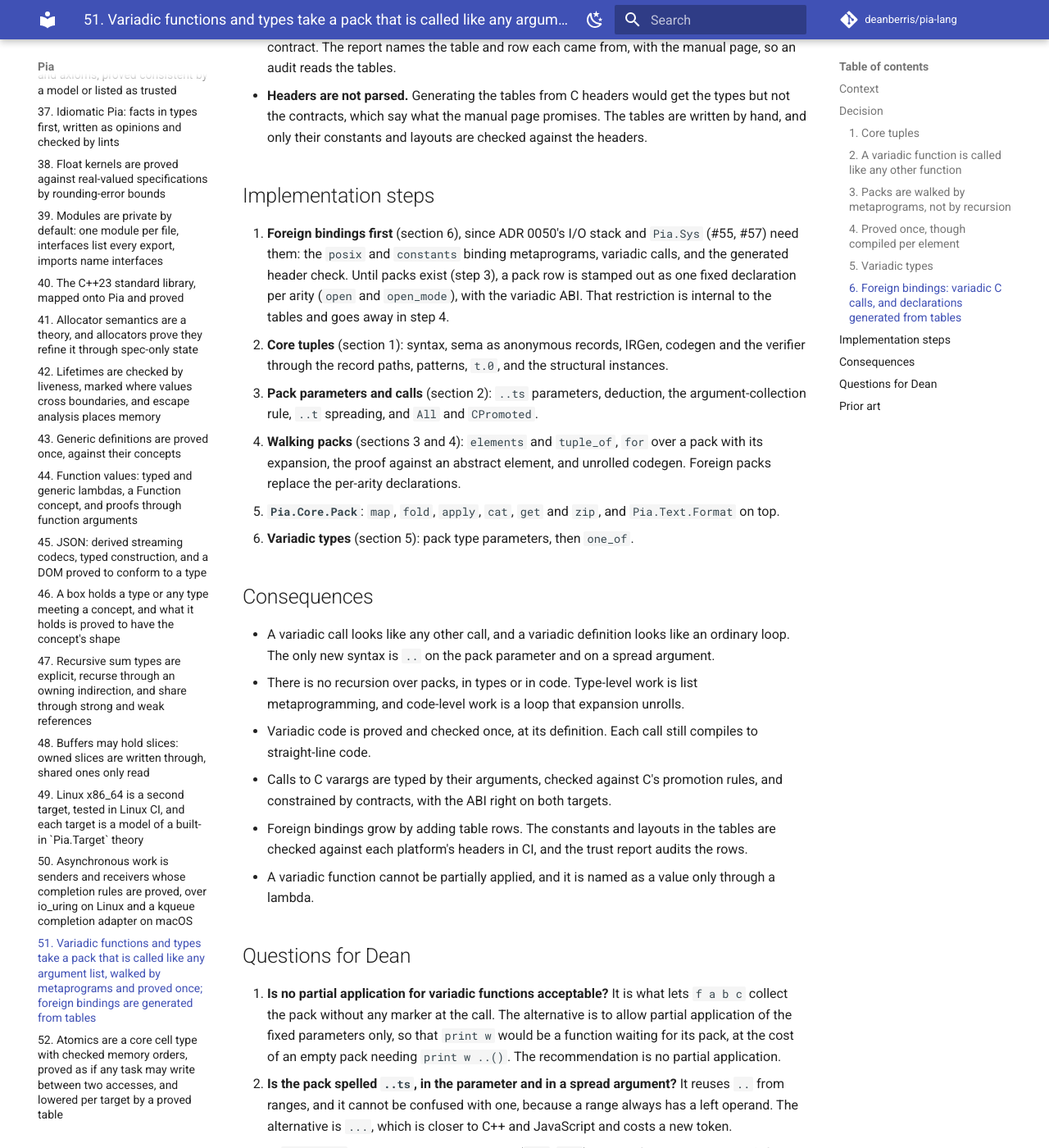
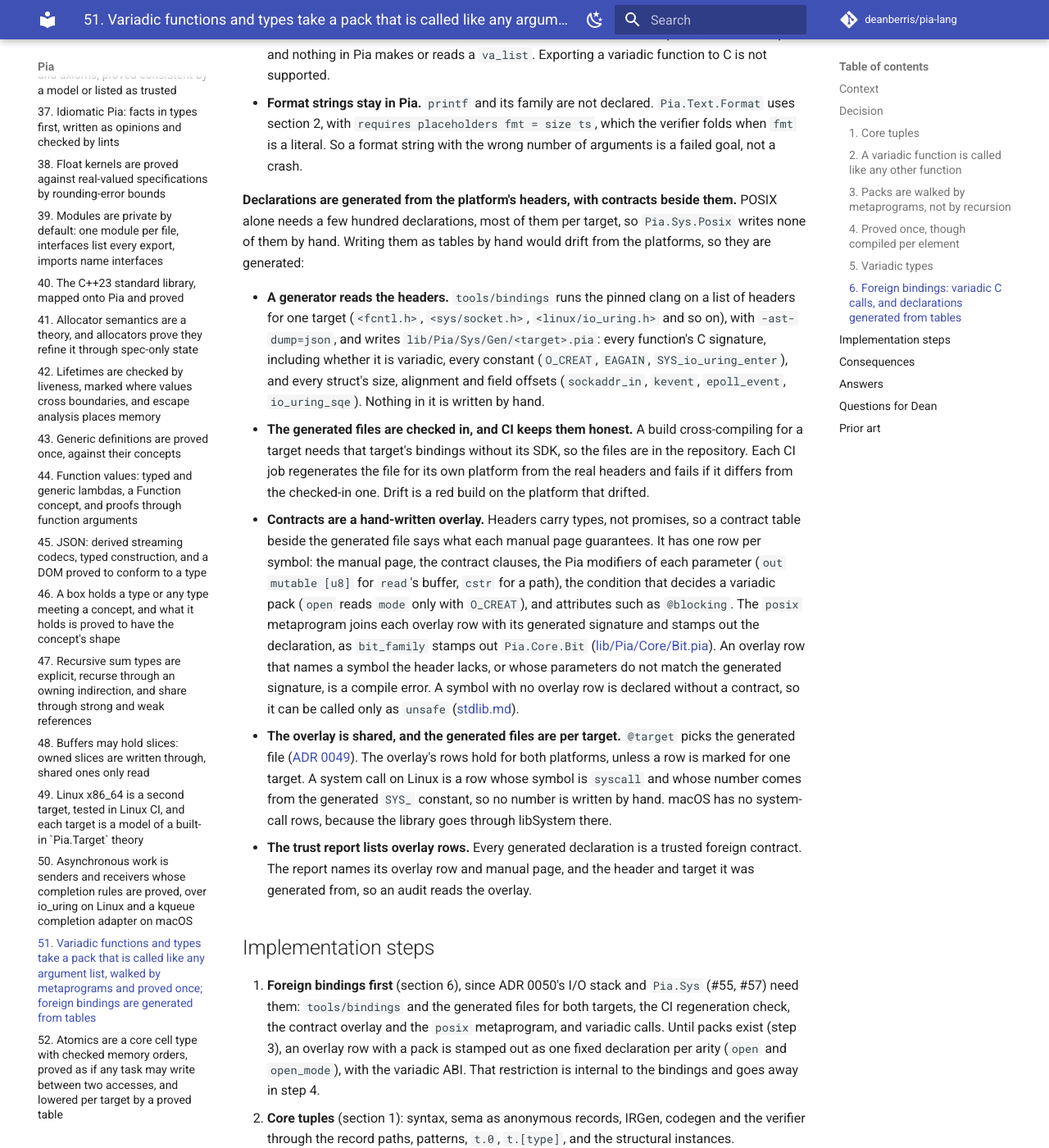
Before and after one commit to deanberris/pia-lang, an MkDocs documentation site: the page built from docs/adr/0051-variadic-generics-and-foreign-varargs.md, in a window 1280 px wide and 1400 px high, scrolled down 5529 px. Shown: the whole window at 82% size. Built offline with MkDocs 1.6.1 and Material for MkDocs 9.7.7, drawn with Linux system fonts in a browser that asks for light colours; comment, search, counter and statistics services are not loaded; some of the changed text lies outside the part shown.

Commit message:
ADR 0051: second revision with Dean's answers (#300)
* ADR 0050: senders and receivers over io_uring, kqueue and epoll

Proposes Pia.Exec, with P2300-style Sender, Receiver, Operation and
Scheduler concepts whose rules are type rules or proof goals, and
Pia.Io senders over io_uring on Linux and a proved completion adapter
over kqueue (macOS) and epoll (Linux fallback).

Co-Authored-By: Claude Opus 5.5 <noreply@anthropic.com>
Claude-Session: https://claude.ai/code/session_01SkMSavpgCJyqJ3ZUmGGzFK

* Add ADR 0050 to the docs nav

Co-Authored-By: Claude Opus 5.5 <noreply@anthropic.com>
Claude-Session: https://claude.ai/code/session_01SkMSavpgCJyqJ3ZUmGGzFK

* ADR 0051: variadic generics and foreign varargs

Core tuples as the pack, tuple patterns in type match, generic tuple
recursion proved once by structural induction, variadic types, and C
variadic calls typed per declaration with @variadic(n).

Co-Authored-By: Claude Opus 5.5 <noreply@anthropic.com>
Claude-Session: https://claude.ai/code/session_01SkMSavpgCJyqJ3ZUmGGzFK

* ADR 0051: revise after Dean's review

Variadic calls are plain application, packs are walked by list
metaprograms and an unrolled for loop rather than a recursive match,
and foreign declarations come from per-area tables checked against
each platform's headers.

Co-Authored-By: Claude Opus 5.5 <noreply@anthropic.com>
Claude-Session: https://claude.ai/code/session_01SkMSavpgCJyqJ3ZUmGGzFK

* ADR 0051: second revision after Dean's answers

Partial application of variadic calls through the expected type, with
pack combinators; ... instead of .. for packs; tuples indexed by type;
one_of as a core anonymous sum matched by element type; foreign
bindings generated from headers with a contract overlay.

Co-Authored-By: Claude Opus 5.5 <noreply@anthropic.com>
Claude-Session: https://claude.ai/code/session_01SkMSavpgCJyqJ3ZUmGGzFK

---------

Co-authored-by: Claude <noreply@anthropic.com>

````diff
--- a/docs/adr/0051-variadic-generics-and-foreign-varargs.md
+++ b/docs/adr/0051-variadic-generics-and-foreign-varargs.md
@@ -2,7 +2,7 @@
 
 Date: 2026-11-23
 
-Status: Proposed (revised 2026-11-23 after Dean's first review: plain call syntax, metaprograms instead of recursive `match`, and foreign bindings from tables)
+Status: Proposed (revised twice on 2026-11-23 after Dean's reviews: plain call syntax, metaprograms instead of recursive `match`, foreign bindings generated from headers, partial application through the expected type, `...` for packs, and sums over a pack matched by type)
 
 ## Context
 
@@ -32,20 +32,21 @@ This section builds what ADR 0040 section 9 specifies, unchanged:
 
 ### 2. A variadic function is called like any other function
 
-The last parameter of a function may be a **pack**, written `..`, with its type a deduced type parameter:
+The last parameter of a function may be a **pack**, written `...`, with its type a deduced type parameter:
 
 ```ocaml
 (* Designed syntax. *)
-let print (ts : type where All Format ts) (w : borrowed inout writer) (xs : ..ts) : unit = ...
+let print (ts : type where All Format ts) (w : borrowed inout writer) (xs : ...ts) : unit = ...
 
 print w x name 42u8              (* ts = (u32, str, u8), deduced *)
 print w                          (* ts = (), an empty pack *)
 ```
 
 - **The call site is ordinary application.** A pack takes every argument that follows the fixed ones in that application. An application ends where it always ends: at a closing parenthesis, an operator, `;`, `then`, `in` and so on. So `print w x name 42u8` is one call with three pack arguments, and `print w (f x) y` is one call with two. Nothing about the call says the function is variadic.
-- **Inside the body, the pack is a tuple.** `xs` has the tuple type `ts`. Its elements are `xs.0`, `xs.1` and so on, and it can be passed on whole, so ADR 0040's tuple decision still holds: a pack is a tuple, and only the parameter is marked.
-- **Passing a tuple as a pack** is `..t` at the call: `print w ..pair`. This is how one variadic function forwards its pack to another, as C++'s `f(xs...)` does.
-- **No partial application of a pack.** A call of a variadic function always supplies its whole pack, which is what lets the arguments end where the application ends. `print w` is a call with an empty pack, not a function waiting for more. To pass a variadic function as a value, wrap it in a lambda with the arity you want, `let (x) => print w x` (question 1).
+- **Inside the body, the pack is a tuple.** `xs` has the tuple type `ts`. Its elements are `xs.0`, `xs.1` and so on, or `xs.[u8]` by type, which is the one element of type `u8` and a type error when there is not exactly one (C++'s `std::get<T>`; types are values, so a type is an index like any other). The pack can be passed on whole, so ADR 0040's tuple decision still holds: a pack is a tuple, and only the parameter is marked.
+- **Passing a tuple as a pack** is `...t` at the call: `print w ...pair`. This is how one variadic function forwards its pack to another, as C++'s `f(xs...)` does.
+- **Partial application goes through the expected type.** When a variadic call is in a place that expects a function, such as an argument whose parameter type is `u32 -> unit`, the call is partial, and the expected function's parameters close the pack. So `map (print w) xs` passes `print w` as a function of one argument, with `ts` deduced as `(t)` from `map`'s parameter, and `for_each (print w prefix) xs` fixes the first element too. When nothing expects a function, the call is complete, and `print w` prints nothing. This is the same deduction from the expected type that generic results already use ([docs/irgen.md](../irgen.md)).
+- **Variadic function values.** `bind_front print w` keeps the pack open: it is a function object whose `apply` is itself variadic, so a later call can pass any number of arguments. `Pia.Fn` has the usual combinators over packs: `bind_front`, `bind_back`, `compose`, `flip`, `apply` (a function and a tuple, as `std::apply`) and `unpack` (a function of a tuple, turned into a variadic one). The `Function` concept ([ADR 0044](0044-function-values-and-lambdas.md)) takes a pack of argument types, `Function f (...args) r`, so higher-order functions can accept variadic function values and be proved once over them.
 - **`All c ts`** is a prelude concept over pack types: every element type meets `c`. Concepts are already values that type-level metaprograms take ([ADR 0046](0046-box-over-a-type-or-a-concept.md)).
 
 ### 3. Packs are walked by metaprograms, not by recursion
@@ -67,14 +68,14 @@ These are total by the rule tactics already follow ([docs/meta.md](../meta.md#ta
 **A loop over a pack, unrolled by expansion.** In code, a `for` over a pack runs its body once for each element, and the expansion stamps out one copy of the body per element, as Zig's `inline for` does. `x` has each element's own type in its copy:
 
 ```ocaml
-let print (ts : type where All Format ts) (w : borrowed inout writer) (xs : ..ts) : unit
+let print (ts : type where All Format ts) (w : borrowed inout writer) (xs : ...ts) : unit
   ensures written_count w = old (written_count w) + size ts
 = for i, x in xs
     invariant written_count w = old (written_count w) + i
   do format w x done
 ```
 
-The library's `Pia.Core.Pack` is written the same way: `map`, `fold`, `apply`, `cat`, `get` by type and `zip`. C++'s fold expressions become `fold`, `sizeof...` becomes `size`, and pack indexing becomes `xs.i` with a constant `i`.
+The library's `Pia.Core.Pack` is written the same way: `map`, `fold`, `apply`, `cat`, `get` by type and `zip`. C++'s fold expressions become `fold`, `sizeof...` becomes `size`, and pack indexing becomes `xs.i` with a constant `i`, or `xs.[t]` by type.
 
 ### 4. Proved once, though compiled per element
 
@@ -88,14 +89,36 @@ A generic type's last type parameter may be a pack too, and an instance is writt
 
 ```ocaml
 (* when_all's operation state: one child operation per sender (ADR 0050). *)
-let when_all_op (r : type) (ss : ..type where All Sender ss) = type {
+let when_all_op (r : type) (ss : ...type where All Sender ss) = type {
   children : tuple_of (map (let (s) => op_of s (child_receiver r)) (elements ss));
   results  : tuple_of (map (let (s) => option (value_of s)) (elements ss));
   rcv      : r;
 }
 ```
 
-A sum over a pack, C++'s `std::variant<Ts...>`, is `one_of ts`, a type-level metaprogram that builds a variant with one constructor per position, `At0 of t0 | At1 of t1 | ...`. It comes with `index`, `get`, a `visit` that is a `for` over the alternatives, and exhaustive `match` on its constructors. A core anonymous sum type stays a separate decision, as ADR 0040 left it (question 3).
+**A sum over a pack** is `one_of ts`, C++'s `std::variant<Ts...>`: a value that holds exactly one element of the pack, and knows which. It is a core anonymous sum, with no constructor names, because types are values and the type of the active element is enough to tell the alternatives apart:
+
+```ocaml
+let reading = type one_of u32 str (option u8)
+
+let describe (w : borrowed inout writer) (r : reading) : unit =
+  match r with
+  | (n : u32) -> format w n
+  | (s : str) -> format w s
+  | (o : option u8) -> format_opt w o
+
+let r : reading = 42u32                      (* injected: the expected type is a one_of *)
+
+(* Generic over the alternatives: one arm, proved once for an abstract element. *)
+let show (ts : type where All Format ts) (w : borrowed inout writer) (v : one_of ...ts) : unit =
+  match v with
+  | x -> format w x
+```
+
+- **`match` on the active element's type** is how a `one_of` is read. Arms are type patterns, and the `match` must cover every element type, or end in an arm that binds the rest generically. That one generic arm is `visit`, with no library function needed.
+- **Element types must be distinct**, which `one_of` checks with a type-level `distinct ts`, so a type always names exactly one alternative. A variant whose alternatives share a type, such as two `u32`s that mean different things, is a named variant (`type | Celsius of u32 | Kelvin of u32`), which says what each one means.
+- **`v.[u32]`** is the element when it is a `u32`, with the precondition `holds v u32`, a spec function that a `match` arm or an `if holds v u32` establishes. `index v` is the position of the active type in the pack.
+- **Layout** is a tag and the largest element, as for named variants, and `Eq`, `Ord` and `Hash` come from the elements, as for tuples.
 
 ### 6. Foreign bindings: variadic C calls, and declarations generated from tables
 
@@ -103,7 +126,7 @@ A sum over a pack, C++'s `std::variant<Ts...>`, is `one_of ts`, a type-level met
 
 ```ocaml
 (* open(2): the mode is read only when O_CREAT or O_TMPFILE is set. *)
-let open (ts : type where All CPromoted ts) (path : cstr) (flags : i32) (mode : ..ts) : i32
+let open (ts : type where All CPromoted ts) (path : cstr) (flags : i32) (mode : ...ts) : i32
   requires (flags & o_creat <> 0) = (size ts = 1)
   requires size ts = 1 ==> element 0 ts = u32
   ensures result >= -1
@@ -120,51 +143,45 @@ open path (o_creat | o_wronly) 420u32      (* 3 arguments; 420 is 0644 *)
 - **Pia functions are never C-variadic.** Pia's own variadic functions take packs, which are tuples, and nothing in Pia makes or reads a `va_list`. Exporting a variadic function to C is not supported.
 - **Format strings stay in Pia.** `printf` and its family are not declared. `Pia.Text.Format` uses section 2, with `requires placeholders fmt = size ts`, which the verifier folds when `fmt` is a literal. So a format string with the wrong number of arguments is a failed goal, not a crash.
 
-**Declarations come from tables, not from hand-written items.** POSIX alone needs a few hundred declarations, most of them per target, so `Pia.Sys.Posix` writes none by hand. Each area (files, memory, processes, time, threads, sockets, io_uring's system calls) is a table, a list literal of rows passed to a binding metaprogram. The metaprogram stamps out the declarations, as `bit_family` already stamps out `Pia.Core.Bit` ([lib/Pia/Core/Bit.pia](../../lib/Pia/Core/Bit.pia)):
+**Declarations are generated from the platform's headers, with contracts beside them.** POSIX alone needs a few hundred declarations, most of them per target, so `Pia.Sys.Posix` writes none of them by hand. Writing them as tables by hand would drift from the platforms, so they are generated:
 
-```ocaml
-posix [
-  call "read"  "read(2)"  [fd "fd"; out_buf "buf" "n"; size "n"] (ret isize)
-       [ensures "result <= n"; ensures "result >= 0 ==> written buf 0 result"] [blocking];
-  call "open"  "open(2)"  [cstr "path"; flag "flags"] (ret i32)
-       [pack_if "flags & o_creat <> 0" [mode "mode"]] [];
-  ...
-]
-
-constants x86_64_linux [ "o_creat" 0o100; "eagain" 11; "sys_io_uring_enter" 426; ... ]
-constants arm64_macos  [ "o_creat" 0x200; "eagain" 35; ... ]
-```
-
-- **A row says what C says.** Its columns are the symbol, the manual page it cites, the parameters with their modifiers, the result, the contract clauses, any pack and the condition that decides it, and the attributes (`@blocking`, `@threadsafe`). The metaprogram turns the column kinds into Pia types and contracts: `fd` becomes an `i32` with `requires fd >= 0`, and `out_buf "buf" "n"` becomes an `out mutable [u8]` with `requires n <= len buf`.
-- **What differs per target is data.** Constants, `errno` values, system-call numbers, and struct sizes and offsets live in one table per target, which `@target` selects ([ADR 0049](0049-targets-are-theories.md)). The binding table is shared. A system call is a row whose symbol is `syscall` and whose number comes from the Linux constants table, so no number is written by hand. On macOS there are no system-call rows, because the library goes through libSystem there.
-- **The tables are checked against the real headers.** For each target, the metaprogram also writes a C file that `static_assert`s every constant, `sizeof` and `offsetof` in the tables against the platform's own headers, and CI compiles it on both jobs. A wrong constant is then a build failure on that platform, not a trusted lie.
-- **The trust report lists rows, not items.** Every generated declaration is a trusted foreign contract. The report names the table and row each came from, with the manual page, so an audit reads the tables.
-- **Headers are not parsed.** Generating the tables from C headers would get the types but not the contracts, which say what the manual page promises. The tables are written by hand, and only their constants and layouts are checked against the headers.
+- **A generator reads the headers.** `tools/bindings` runs the pinned clang on a list of headers for one target (`<fcntl.h>`, `<sys/socket.h>`, `<linux/io_uring.h>` and so on), with `-ast-dump=json`, and writes `lib/Pia/Sys/Gen/<target>.pia`: every function's C signature, including whether it is variadic, every constant (`O_CREAT`, `EAGAIN`, `SYS_io_uring_enter`), and every struct's size, alignment and field offsets (`sockaddr_in`, `kevent`, `epoll_event`, `io_uring_sqe`). Nothing in it is written by hand.
+- **The generated files are checked in, and CI keeps them honest.** A build cross-compiling for a target needs that target's bindings without its SDK, so the files are in the repository. Each CI job regenerates the file for its own platform from the real headers and fails if it differs from the checked-in one. Drift is a red build on the platform that drifted.
+- **Contracts are a hand-written overlay.** Headers carry types, not promises, so a contract table beside the generated file says what each manual page guarantees. It has one row per symbol: the manual page, the contract clauses, the Pia modifiers of each parameter (`out mutable [u8]` for `read`'s buffer, `cstr` for a path), the condition that decides a variadic pack (`open` reads `mode` only with `O_CREAT`), and attributes such as `@blocking`. The `posix` metaprogram joins each overlay row with its generated signature and stamps out the declaration, as `bit_family` stamps out `Pia.Core.Bit` ([lib/Pia/Core/Bit.pia](../../lib/Pia/Core/Bit.pia)). An overlay row that names a symbol the header lacks, or whose parameters do not match the generated signature, is a compile error. A symbol with no overlay row is declared without a contract, so it can be called only as `unsafe` ([stdlib.md](../stdlib.md#8-posix-trusted-declarations-and-typed-wrappers)).
+- **The overlay is shared, and the generated files are per target.** `@target` picks the generated file ([ADR 0049](0049-targets-are-theories.md)). The overlay's rows hold for both platforms, unless a row is marked for one target. A system call on Linux is a row whose symbol is `syscall` and whose number comes from the generated `SYS_` constant, so no number is written by hand. macOS has no system-call rows, because the library goes through libSystem there.
+- **The trust report lists overlay rows.** Every generated declaration is a trusted foreign contract. The report names its overlay row and manual page, and the header and target it was generated from, so an audit reads the overlay.
 
 ## Implementation steps
 
-1. **Foreign bindings first** (section 6), since ADR 0050's I/O stack and `Pia.Sys` (#55, #57) need them: the `posix` and `constants` binding metaprograms, variadic calls, and the generated header check. Until packs exist (step 3), a pack row is stamped out as one fixed declaration per arity (`open` and `open_mode`), with the variadic ABI. That restriction is internal to the tables and goes away in step 4.
-2. **Core tuples** (section 1): syntax, sema as anonymous records, IRGen, codegen and the verifier through the record paths, patterns, `t.0`, and the structural instances.
-3. **Pack parameters and calls** (section 2): `..ts` parameters, deduction, the argument-collection rule, `..t` spreading, and `All` and `CPromoted`.
+1. **Foreign bindings first** (section 6), since ADR 0050's I/O stack and `Pia.Sys` (#55, #57) need them: `tools/bindings` and the generated files for both targets, the CI regeneration check, the contract overlay and the `posix` metaprogram, and variadic calls. Until packs exist (step 3), an overlay row with a pack is stamped out as one fixed declaration per arity (`open` and `open_mode`), with the variadic ABI. That restriction is internal to the bindings and goes away in step 4.
+2. **Core tuples** (section 1): syntax, sema as anonymous records, IRGen, codegen and the verifier through the record paths, patterns, `t.0`, `t.[type]`, and the structural instances.
+3. **Pack parameters and calls** (section 2): `...ts` parameters, deduction, the argument-collection rule, partial application from the expected type, `...t` spreading, and `All` and `CPromoted`.
 4. **Walking packs** (sections 3 and 4): `elements` and `tuple_of`, `for` over a pack with its expansion, the proof against an abstract element, and unrolled codegen. Foreign packs replace the per-arity declarations.
-5. **`Pia.Core.Pack`**: `map`, `fold`, `apply`, `cat`, `get` and `zip`, and `Pia.Text.Format` on top.
-6. **Variadic types** (section 5): pack type parameters, then `one_of`.
+5. **`Pia.Core.Pack` and `Pia.Fn`'s combinators**: `map`, `fold`, `apply`, `cat`, `get` and `zip`; `bind_front`, `bind_back`, `compose`, `flip` and `unpack`, with `Function` over packs; and `Pia.Text.Format` on top.
+6. **Variadic types** (section 5): pack type parameters, then `one_of` with type-pattern `match`.
 
 ## Consequences
 
-- A variadic call looks like any other call, and a variadic definition looks like an ordinary loop. The only new syntax is `..` on the pack parameter and on a spread argument.
+- A variadic call looks like any other call, partial application included, and a variadic definition looks like an ordinary loop. The only new syntax is `...` on the pack parameter and on a spread argument.
 - There is no recursion over packs, in types or in code. Type-level work is list metaprogramming, and code-level work is a loop that expansion unrolls.
 - Variadic code is proved and checked once, at its definition. Each call still compiles to straight-line code.
+- `one_of` is a core anonymous sum read by matching on types, so `std::variant` needs no constructor names, no `visit` function and no index-based access.
 - Calls to C varargs are typed by their arguments, checked against C's promotion rules, and constrained by contracts, with the ABI right on both targets.
-- Foreign bindings grow by adding table rows. The constants and layouts in the tables are checked against each platform's headers in CI, and the trust report audits the rows.
-- A variadic function cannot be partially applied, and it is named as a value only through a lambda.
+- Foreign signatures, constants and layouts cannot drift from the platforms, because CI regenerates them from each platform's headers. Only the contracts are written by hand, and the trust report audits them.
+
+## Answers
+
+Dean's answers to the first revision's questions (2026-11-23):
+
+1. **Partial application of variadic functions** is wanted, with higher-order functions and combinators. Section 2 does this through the expected type, with `bind_front` and friends for function values that keep the pack open.
+2. **`...` rather than `..`.** `..` is already the range operator, and open-sided ranges are planned (`u32{1..}`, #153). A prefix `..n` range would then read the same as a spread `..n` in `f ..n`. `...` costs one token, cannot clash with any range, and is what C++ and JavaScript readers expect for packs and spreads.
+3. **Index by type, and `match` on the alternatives.** `xs.[u8]` indexes a pack by type, since types are values. `one_of` is read by a `match` on the active element's type (section 5), not through positional constructors.
+4. **Generate the bindings from the headers** to avoid drift, with contracts in a hand-written overlay (section 6).
 
 ## Questions for Dean
 
-1. **Is no partial application for variadic functions acceptable?** It is what lets `f a b c` collect the pack without any marker at the call. The alternative is to allow partial application of the fixed parameters only, so that `print w` would be a function waiting for its pack, at the cost of an empty pack needing `print w ..()`. The recommendation is no partial application.
-2. **Is the pack spelled `..ts`, in the parameter and in a spread argument?** It reuses `..` from ranges, and it cannot be confused with one, because a range always has a left operand. The alternative is `...`, which is closer to C++ and JavaScript and costs a new token.
-3. **Is `one_of ts` with positional constructors (`At0`, `At1`) enough for sums over a pack for now?** The recommendation is yes, with core anonymous sums in their own ADR when `<variant>` needs them.
-4. **Should binding tables be written by hand and checked against headers?** The recommendation is yes, because the tables carry contracts and headers do not. The alternative is generating them from headers with a tool, and adding contracts as a separate overlay.
+1. **Distinct element types in `one_of`.** The recommendation is to require them, so that a type names exactly one alternative, and to use a named variant when two alternatives share a type. The alternative is to allow duplicates and add positional arms (`| at 0 x`) for them.
+2. **`let g = print w` with no expected type** is a complete call that prints nothing. The recommendation is to keep that rule, with a lint when a variadic call's `unit` result is bound to a name, since that is probably a mistake. The alternative is to make such a binding an error.
 
 ## Prior art
 
@@ -172,7 +189,8 @@ constants arm64_macos  [ "o_creat" 0x200; "eagain" 35; ... ]
 | --- | --- |
 | C++11 parameter packs, C++17 fold expressions, C++26 pack indexing | the capabilities: variadic functions and types, folds, size and indexing |
 | C++ `std::tuple`, `std::apply`, `std::variant` | tuples as the pack value, `apply`, sums over a type list |
+| C++'s `std::bind_front`, Haskell's `uncurry` | combinators over argument lists |
 | Zig's `inline for` over tuples and `comptime` type lists | a loop over a pack unrolled per element, and types computed by ordinary compile-time code |
-| Rust's `libc` crate and `bindgen` | per-target binding tables, and why types from headers are not contracts |
+| Rust's `libc` crate and `bindgen` | per-target bindings generated from headers, and why types from headers are not contracts |
 | Go's `zerrors_*` and `zsysnum_*` tables, generated per platform | constants and system-call numbers as per-target data, checked against the platform |
 | GCC's `format` attribute | argument checking for format strings, here as a proved `requires` |
````
Also changed, not shown: CODEMAP.md (+1 -1 lines), docs/adr/README.md (+1 -1 lines).
